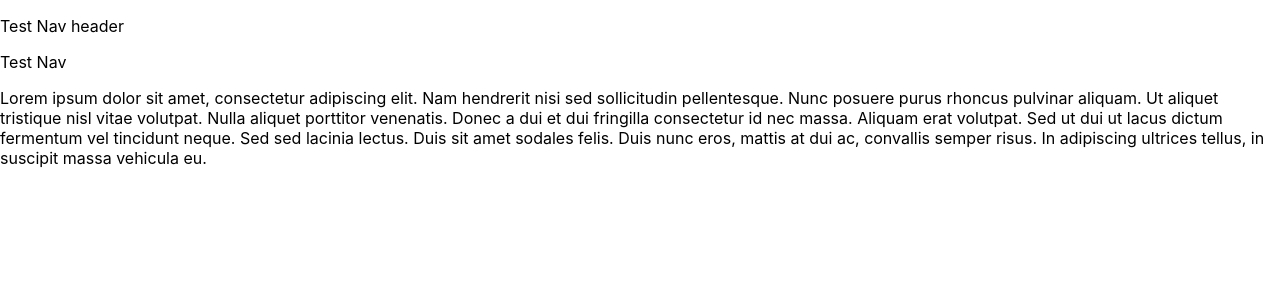
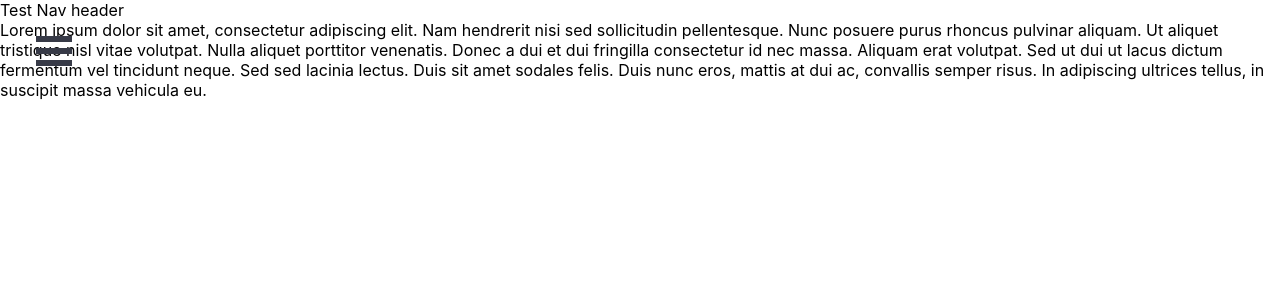
Before and after one commit to bryanwongyk/MOOD, a React (Create React App) app in the folder front-end/: page / in a window 1280 px wide. Shown: the top 300 px of the page. Built offline with nearby package versions, Linux system fonts and the light colour scheme.

Commit message:
[FEAT] Basic side menu setup
+ Used 'react-burger-menu' library

```diff
--- a/front-end/package.json
+++ b/front-end/package.json
@@ -3,7 +3,6 @@
   "version": "0.1.0",
   "private": true,
   "dependencies": {
-		"@material-ui/core": "^4.11.3",
     "react": "^17.0.2",
     "react-dom": "^17.0.2",
     "react-router": "^5.2.0",
@@ -42,6 +41,7 @@
   "devDependencies": {
     "@emotion/eslint-plugin": "^11.2.0",
     "@emotion/react": "^11.1.5",
+    "@emotion/styled": "^11.1.5",
     "@testing-library/cypress": "^7.0.5",
     "@testing-library/jest-dom": "^5.11.4",
     "@testing-library/react": "^11.1.0",
@@ -66,6 +66,8 @@
     "jest-emotion": "^11.0.0",
     "lint-staged": "^10.5.4",
     "prettier": "^2.2.1",
-		"typescript": "^4.1.2"
+    "react-burger-menu": "^3.0.6",
+    "typescript": "^4.1.2",
+    "@material-ui/core": "^4.11.3"
   }
 }
--- a/front-end/src/components/Navigation/NavHeader/NavHeader.tsx
+++ b/front-end/src/components/Navigation/NavHeader/NavHeader.tsx
@@ -1,11 +1,7 @@
 import { FunctionComponent } from "react";
 
 const NavHeader: FunctionComponent = () => {
-    return (
-        <p>
-            Test Nav header
-        </p>
-    )
-}
+  return <nav>Test Nav header</nav>;
+};
 
 export default NavHeader;
--- /dev/null
+++ b/front-end/src/components/Navigation/NavItem/NavItem.tsx
@@ -0,0 +1,37 @@
+import { FunctionComponent } from "react";
+import { NavLink } from "react-router-dom";
+import styled from "@emotion/styled";
+
+const ListItem = styled.li`
+  list-style: none;
+`;
+
+const BasicNavLink = styled(NavLink)`
+  margin: 10px 0;
+  box-sizing: border-box;
+  display: block;
+  width: 100%;
+
+  color: white;
+  text-decoration: none;
+  width: 100%;
+
+  &:hover {
+    color: red;
+  }
+`;
+
+interface NavItemProps {
+  link: string;
+  label: string;
+}
+
+const NavItem: FunctionComponent<NavItemProps> = ({ link, label }) => (
+  <ListItem>
+    <BasicNavLink to={link} exact>
+      {label}
+    </BasicNavLink>
+  </ListItem>
+);
+
+export default NavItem;
--- /dev/null
+++ b/front-end/src/components/Navigation/NavItem/index.tsx
@@ -0,0 +1,3 @@
+import NavItem from "./NavItem";
+
+export { NavItem };
--- a/front-end/src/components/Navigation/NavSideMenu/NavSideMenu.tsx
+++ b/front-end/src/components/Navigation/NavSideMenu/NavSideMenu.tsx
@@ -1,13 +1,64 @@
 import { FunctionComponent } from "react";
+import { slide as Menu } from "react-burger-menu";
+import { NavItem } from "../NavItem";
+
+// Styles provided by react-burger-menu documentation
+const styles = {
+  bmBurgerButton: {
+    position: "fixed",
+    width: "36px",
+    height: "30px",
+    left: "36px",
+    top: "36px",
+  },
+  bmBurgerBars: {
+    background: "#373a47",
+  },
+  bmBurgerBarsHover: {
+    background: "#a90000",
+  },
+  bmCrossButton: {
+    height: "24px",
+    width: "24px",
+  },
+  bmCross: {
+    background: "#bdc3c7",
+  },
+  bmMenuWrap: {
+    position: "fixed",
+    height: "100%",
+  },
+  bmMenu: {
+    background: "#373a47",
+    padding: "2.5em 1.5em 0",
+    fontSize: "1.15em",
+    overflowY: "hidden",
+  },
+  bmMorphShape: {
+    fill: "#373a47",
+  },
+  bmItemList: {
+    color: "#b8b7ad",
+    padding: "0.8em",
+  },
+  bmItem: {
+    display: "inline-block",
+  },
+  bmOverlay: {
+    background: "rgba(0, 0, 0, 0.3)",
+  },
+};
 
 const NavSideMenu: FunctionComponent = () => {
-    return (
-        <>
-            <nav>
-                <p>Test Nav</p>
-            </nav>
-        </>
-    )
-}
+  return (
+    <>
+      <Menu styles={styles}>
+        <NavItem link="/" label="Get Started" />
+        <NavItem link="/about" label="About" />
+        <NavItem link="/why" label="Why use MOOD?" />
+      </Menu>
+    </>
+  );
+};
 
 export default NavSideMenu;
--- /dev/null
+++ b/front-end/src/components/Navigation/NavSideMenuToggle/index.tsx
@@ -0,0 +1,3 @@
+import NavSideMenuToggle from "./NavSideMenuToggle";
+
+export { NavSideMenuToggle };
```
Also changed, not shown: front-end/src/components/Navigation/NavSideMenuToggle/NavSideMenuToggle.tsx (added, +13 -0 lines), 1 other file (tests, documents, lock files or other folders). Lines whose indentation alone changed are shown as unchanged.
